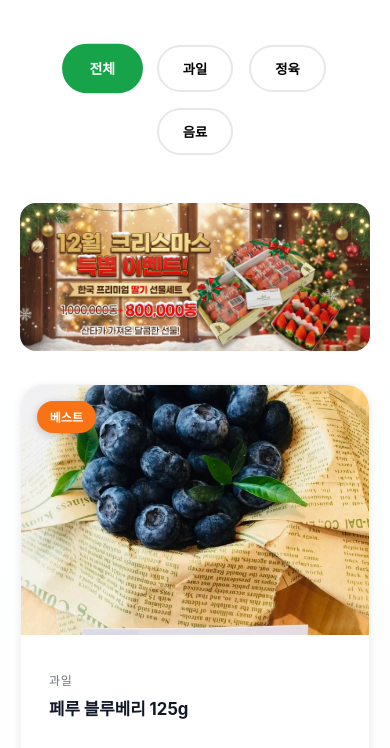
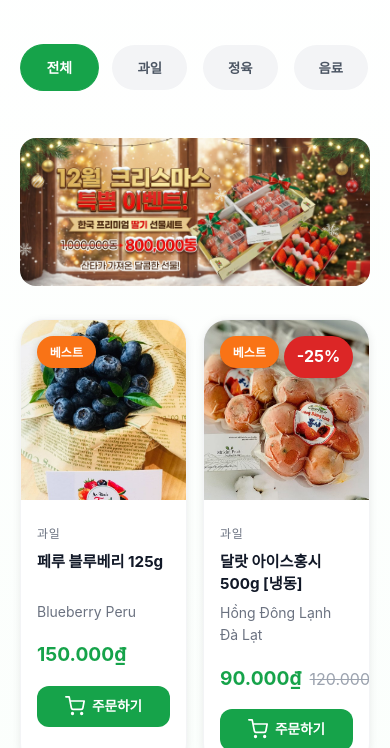
Before and after one commit to h2saj5xz/mrkimfruit, a plain HTML site: page index.html in a window 390 px wide. Shown: the part 694-1442 px from the top of the page. Drawn offline with Linux system fonts and the light colour scheme.

Commit message:
UI improvements: Mobile logo, buttons, card size

```diff
--- a/index.html
+++ b/index.html
@@ -404,8 +404,11 @@
 
         .category-btn {
             padding: 0.75rem 1.5rem;
-            border: 2px solid #e5e7eb;
-            background: white;
+            border: 1px solid transparent;
+            background: #f3f4f6;
+            /* 연한 회색 배경 */
+            color: #4b5563;
+            /* 진한 회색 텍스트 */
             border-radius: 50px;
             cursor: pointer;
             font-weight: 600;
@@ -606,6 +609,11 @@
 
         /* 반응형 */
         @media (max-width: 768px) {
+            nav {
+                justify-content: center;
+                /* 모바일에서 로고 중앙 정렬 */
+            }
+
             .hero-content h1 {
                 font-size: 2rem;
             }
@@ -614,8 +622,35 @@
                 display: none;
             }
 
+            /* 모바일에서 상품 그리드 2열로 변경 */
             .products-grid {
-                grid-template-columns: repeat(auto-fill, minmax(250px, 1fr));
+                grid-template-columns: repeat(2, 1fr);
+                gap: 1rem;
+                /* 간격 줄임 */
+            }
+
+            /* 모바일에서 상품 카드 텍스트 등 크기 조정 */
+            .product-image {
+                height: 180px;
+                /* 이미지 높이 축소 */
+            }
+
+            .product-info {
+                padding: 1rem;
+            }
+
+            .product-name {
+                font-size: 0.95rem;
+                min-height: 2.6rem;
+            }
+
+            .price-current {
+                font-size: 1.2rem;
+            }
+
+            .add-to-cart {
+                padding: 0.6rem;
+                font-size: 0.85rem;
             }
         }
 
@@ -629,6 +664,12 @@
     <!-- 헤더 -->
     <header>
         <nav class="container">
+            <!-- 모바일용 메뉴 버튼 추가 (나중에 구현) -->
+            <div class="mobile-menu-btn hidden">
+                <span></span>
+                <span></span>
+                <span></span>
+            </div>
             <div class="logo">
                 <img src="images/logo.jpg" alt="미스터킴 과일나라">
             </div>
```
